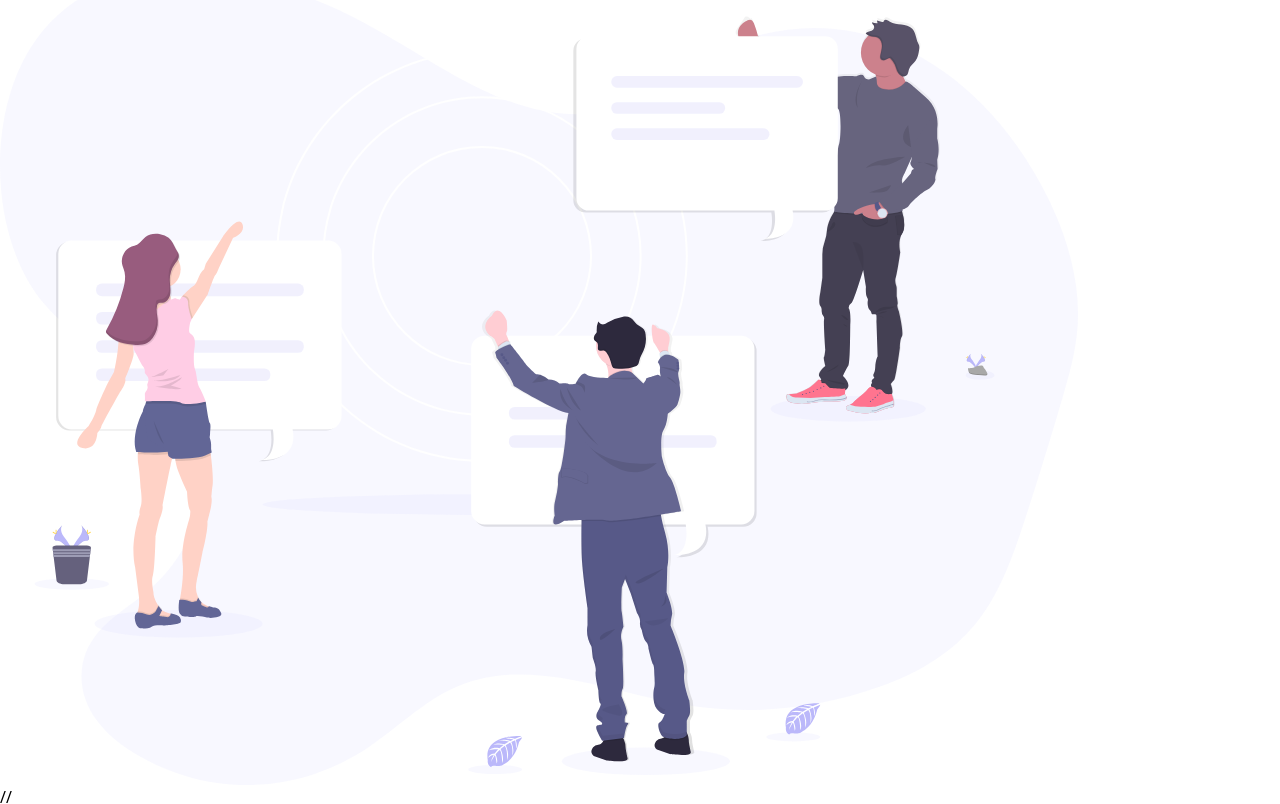
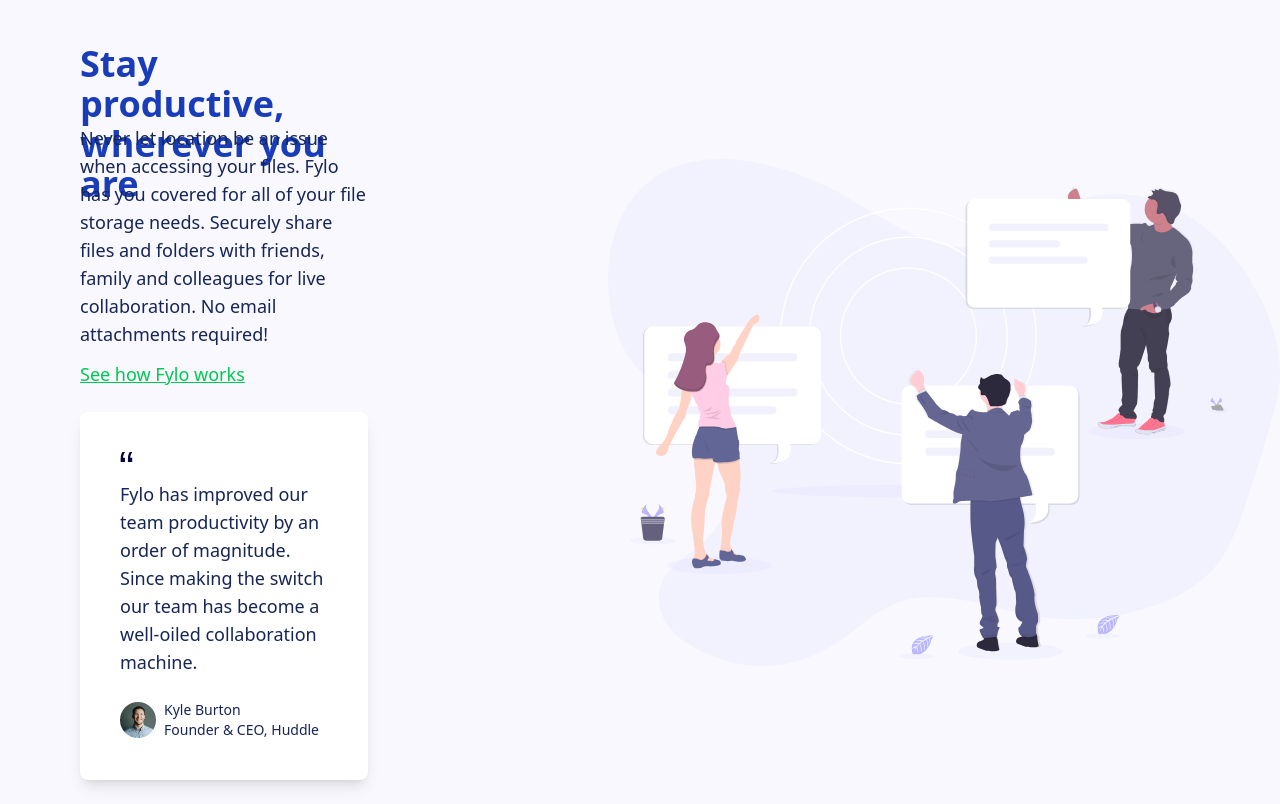
Before and after one commit to yatiwer/fylo-project, a plain HTML site: page fylo-landing-page-with-two-column-layout-master/index.html in a window 1280 px wide. Shown: the part 1060-1864 px from the top of the page. Drawn offline with nearby package versions, Linux system fonts and the light colour scheme.

Commit message:
init stayProductive Section

```diff
--- a/fylo-landing-page-with-two-column-layout-master/index.html
+++ b/fylo-landing-page-with-two-column-layout-master/index.html
@@ -1,63 +1,112 @@
 <!DOCTYPE html>
 <html lang="en">
   <head>
-  <meta charset="UTF-8">
-  <meta name="viewport" content="width=device-width, initial-scale=1.0">
+    <meta charset="UTF-8" />
+    <meta name="viewport" content="width=device-width, initial-scale=1.0" />
 
-  <link rel="icon" type="image/png" sizes="32x32" href="./images/favicon-32x32.png">
+    <link
+      rel="icon"
+      type="image/png"
+      sizes="32x32"
+      href="./images/favicon-32x32.png"
+    />
     <script src="https://cdn.jsdelivr.net/npm/@tailwindcss/browser@4"></script>
     <title>Frontend Mentor | Fylo landing page with two column layout</title>
-  <link rel="stylesheet" href="./styles/style.css">
+    <link rel="stylesheet" href="./styles/style.css" />
   </head>
   <body>
     <header>
       <a href="">Features</a>
       <a href="">Team</a>
       <a href="">Sign In</a>
-    <img src="./images/logo.svg" alt="logo">
+      <img src="./images/logo.svg" alt="logo" />
     </header>
 
     <main>
       <section>
-      All your files in one secure location, accessible anywhere.
+        All your files in one secure location, accessible anywhere. Fylo stores
+        your most important files in one secure location. Access them wherever
+        you need, share and collaborate with friends, family, and co-workers.
+        Get Started
+        <img src="./images/illustration-1.svg" alt="illustration-1" />
+      </section>
+      <section
+        class="bg-[url(./images/bg-curve-desktop.svg)] bg-cover w-full bg-no-repeat relative bg-center pt-36 pb-36"
+      >
+        <div class="stay-productive flex gap-60 items-center">
+          <div class="stay-productive__title flex-1 ml-20 max-w-196">
+            <h1 class="text-blue-800 text-4xl font-bold h-20">
+              Stay productive, wherever you are
+            </h1>
+            <p class="text-blue-950 text-lg">
+              Never let location be an issue when accessing your files. Fylo has
+              you covered for all of your file storage needs. Securely share
+              files and folders with friends, family and colleagues for live
+              collaboration. No email attachments required!
+            </p>
+            <p class="mt-3 mb-3 h-10 text-green-500 underline text-lg">
+              See how Fylo works
+            </p>
 
-      Fylo stores your most important files in one secure location.
-      Access them wherever you need, share and collaborate with friends,
-      family, and co-workers.
+            <div
+              class="stay-productive__subtitle flex-1 font-normal text-blue-950 text-lg bg-white max-w-md p-10 shadow-lg rounded-lg"
+            >
+              <p>
+                <img class="pb-4" src="./images/icon-quotes.svg" alt="" />
+                Fylo has improved our team productivity by an order of
+                magnitude. Since making the switch our team has become a
+                well-oiled collaboration machine.
+              </p>
+              <div
+                class="profile flex flex-wrap justify-start items-center gap-2 mt-6"
+              >
+                <img
+                  class="rounded-full max-w-9"
+                  src="./images/avatar-testimonial.jpg"
+                  alt=""
+                />
+                <p class="font-medium text-sm">
+                  Kyle Burton<span class="block font-extralight"></span>Founder
+                  & CEO, Huddle
+                </p>
+              </div>
+            </div>
+          </div>
+          <div class="stay-productive__image flex-1">
+            <img
+              class="max-w-2xl"
+              src="./images/illustration-2.svg"
+              alt="illustration-2"
+            />
+          </div>
+        </div>
+      </section>
 
-      Get Started
-      <img src="./images/illustration-1.svg" alt="illustration-1">
-    </section>
-    <section>
-      Stay productive, wherever you are
-
-      Never let location be an issue when accessing your files. Fylo has you
-      covered for all of your file storage needs.
-
-      Securely share files and folders with friends, family and colleagues for
-      live collaboration. No email attachments required!
-
-      See how Fylo works
-
-      Fylo has improved our team productivity by an order of magnitude. Since
-      making the switch our team has become a well-oiled collaboration machine.
-
-      Kyle Burton
-      Founder & CEO, Huddle
-      <img src="./images/illustration-2.svg" alt="illustration-2">
-    </section>
-    //
       <section class="bg-indigo-900 text-white py-16">
         <div class="container mx-auto px-6 text-center md:text-left">
           <div class="max-w-6xl mx-auto grid md:grid-cols-2 gap-80">
             <div>
-                  <h2 class="text-2xl md:text-3xl font-bold mb-4 relative right-40">Get early access today</h2>
-                  <p class=" w-2xl wrap-normal relative right-40">It only takes a minute to sign up and our free starter tier is extremely generous. If you have any questions, our support team would be happy to help you.</p>
+              <h2 class="text-2xl md:text-3xl font-bold mb-4 relative right-40">
+                Get early access today
+              </h2>
+              <p class="w-2xl wrap-normal relative right-40">
+                It only takes a minute to sign up and our free starter tier is
+                extremely generous. If you have any questions, our support team
+                would be happy to help you.
+              </p>
             </div>
             <div>
               <div class="flex flex-col gap-4">
-                      <input type="email" placeholder="email@example.com" class="px-4 py-3 rounded bg-white text-gray-800 w-150">
-                      <button class="bg-blue-600 hover:bg-blue-700 px-6 py-3 rounded font-bold cursor-pointer">Get Started For Free</button>
+                <input
+                  type="email"
+                  placeholder="email@example.com"
+                  class="px-4 py-3 rounded bg-white text-gray-800 w-150"
+                />
+                <button
+                  class="bg-blue-600 hover:bg-blue-700 px-6 py-3 rounded font-bold cursor-pointer"
+                >
+                  Get Started For Free
+                </button>
               </div>
             </div>
           </div>
@@ -65,18 +114,8 @@
       </section>
     </main>
     <footer>
-      Phone: +1-543-123-4567
-      example@fylo.com
-
-      About Us
-      Jobs
-      Press
-      Blog
-
-      Contact Us
-      Terms
-      Privacy
+      Phone: +1-543-123-4567 example@fylo.com About Us Jobs Press Blog Contact
+      Us Terms Privacy
     </footer>
-
   </body>
 </html>
```
Lines whose indentation alone changed are shown as unchanged.
